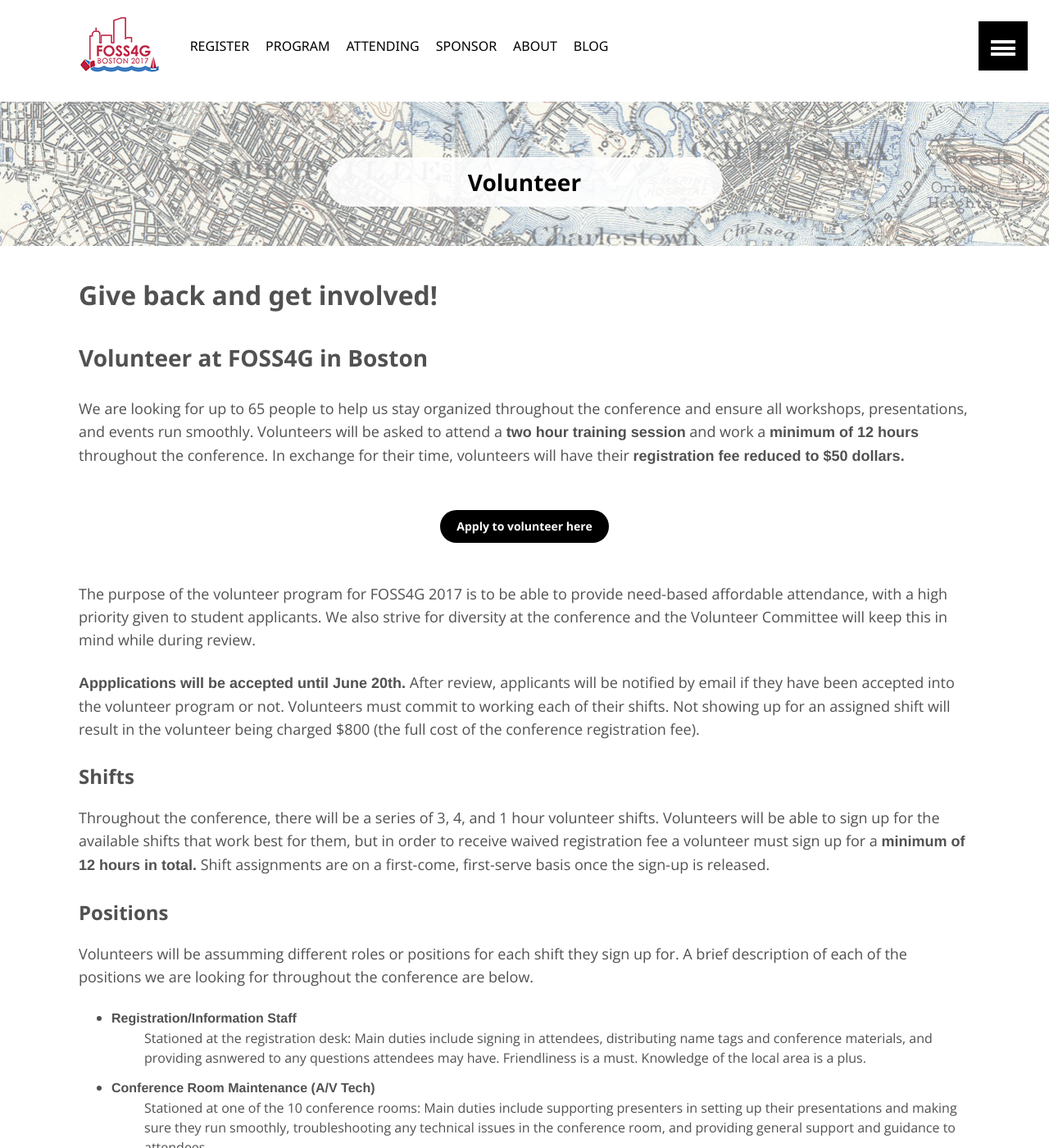
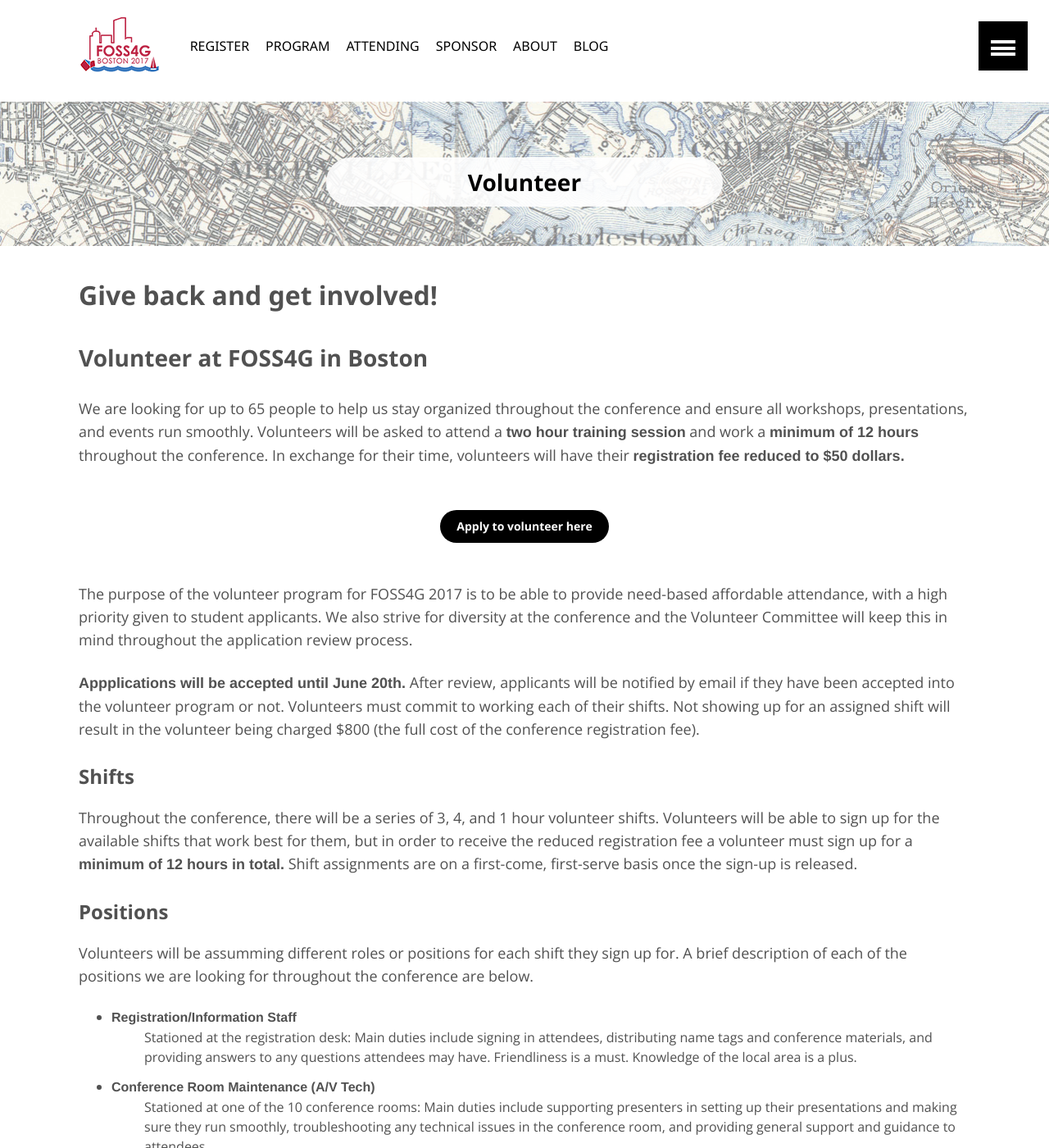
Before and after one commit to AvidGeo/foss4g2017-dev, a Jekyll site: the page built from volunteer/index.html, in a window 1280 px wide and 1400 px high. Shown: the whole window at 82% size. Built offline with Jekyll 4.4.1, drawn with Linux system fonts in a browser that asks for light colours.

Commit message:
update volunteer page

```diff
--- a/_layouts/home.html
+++ b/_layouts/home.html
@@ -45,6 +45,10 @@
                         <tr>
                             <th>Date</th>
                             <th class="second-col">Milestone</th>
+                        </tr>
+                        <tr>
+                            <td>May 31</td>
+                            <td class="second-col">Academic Papers &amp; Posters Due</td>
                         </tr>
                         <tr>
                             <td>Aug 14</td>
--- a/volunteer/index.html
+++ b/volunteer/index.html
@@ -15,14 +15,14 @@
       <h6 align="center"><a href="" class="btn">Apply to volunteer here</a></h6>
 
          <p>The purpose of the volunteer program for FOSS4G 2017 is to be able to provide need-based affordable attendance, with a high priority given to student applicants. We also strive for diversity
-            at the conference and the Volunteer Committee will keep this in mind while during review.</p>
+            at the conference and the Volunteer Committee will keep this in mind throughout the application review process.</p>
          <p><strong>Appplications will be accepted until June 20th.</strong> After review, applicants will be notified by email if they have been accepted into the volunteer program or not. Volunteers must
            commit to working each of their shifts. Not showing up for an assigned shift will result in the volunteer being charged $800 (the full cost of the conference
            registration fee).</p>
 
       <h4>Shifts</h4>
           <p>Throughout the conference, there will be a series of 3, 4, and 1 hour volunteer shifts. Volunteers will be able to sign up for the available
-            shifts that work best for them, but in order to receive waived registration fee a volunteer must sign up for a <strong>minimum of 12 hours
+            shifts that work best for them, but in order to receive the reduced registration fee a volunteer must sign up for a <strong>minimum of 12 hours
             in total.</strong> Shift assignments are on a first-come, first-serve basis once the sign-up is released.</p>
 
       <h4>Positions</h4>
@@ -32,7 +32,7 @@
         <li><strong>Registration/Information Staff</strong>
             <ul class="nbull">
                 <li>Stationed at the registration desk: Main duties include signing in attendees, distributing name tags and conference materials, and
-                    providing asnwered to any questions attendees may have. Friendliness is a must. Knowledge of the local area is a plus.</li>
+                    providing answers to any questions attendees may have. Friendliness is a must. Knowledge of the local area is a plus.</li>
             </ul>
         <li><strong>Conference Room Maintenance (A/V Tech)</strong>
               <ul class="nbull">
```
